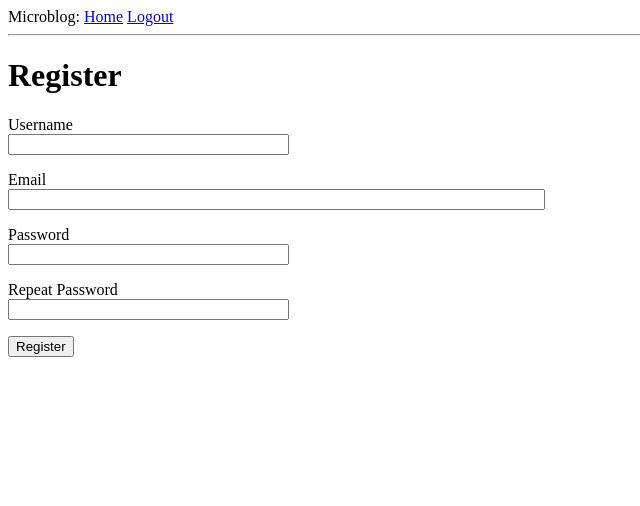
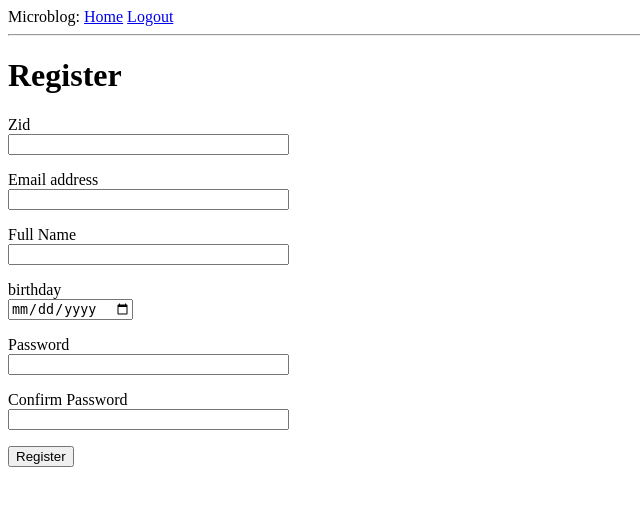
Before and after one commit to peterzzshi/UNSW-Talk, a Flask app: template app/templates/register.jinja2 in a window 1280 px wide. Shown: the top 506 px of the page, without its empty margins (0-640 px from the left). Run offline with Flask 2, Linux system fonts and the light colour scheme; the template is opened without the code that fills it: values that come from a table or form of the project are taken from there, others are empty; the visitor is signed in with stand-in values (Sample User, id 1); parts of the project's set-up code (start-up, migrations or seed data) failed here and were passed over.

Commit message:
registration endpoint
fixed the database and replicate the model

```diff
--- a/app/__init__.py
+++ b/app/__init__.py
@@ -2,15 +2,14 @@ from flask import Flask
 from config import Config
 
 from pymongo import MongoClient
-from flask_migrate import Migrate
 from flask_login import LoginManager
+
 
 app = Flask(__name__)
 app.config.from_object(Config)
 
 client = MongoClient('localhost', 27017)
 db = client["UNSW-Talk"]
-# migrate = Migrate(app, db)
 login = LoginManager(app)
 login.login_view = 'login'
 
--- a/app/forms.py
+++ b/app/forms.py
@@ -1,5 +1,5 @@
 from flask_wtf import FlaskForm
-from wtforms import StringField, PasswordField, BooleanField, SubmitField
+from wtforms import StringField, PasswordField, DateField, BooleanField, SubmitField
 from wtforms.fields.html5 import EmailField
 from wtforms.validators import ValidationError, DataRequired, Email, EqualTo
 
@@ -9,22 +9,27 @@ from app.models import Student
 class LoginForm(FlaskForm):
     email = EmailField('Email address', [DataRequired(), Email()])
 
-    # username = StringField('Username', validators=[DataRequired()])
     password = PasswordField('Password', validators=[DataRequired()])
     remember_me = BooleanField('Remember Me')
     submit = SubmitField('Sign In')
 
 
 class RegistrationForm(FlaskForm):
-    username = StringField('Username', validators=[DataRequired()])
-    email = StringField('Email', validators=[DataRequired(), Email()])
+    zid = StringField('Zid', validators=[DataRequired()])
+    email = EmailField('Email address', validators=[DataRequired(), Email()])
+
+    full_name = StringField('Full Name', validators=[DataRequired()])
+    birthday = DateField("birthday", validators=[DataRequired()])
+    # image = StringField('image', validators=[])
+
     password = PasswordField('Password', validators=[DataRequired()])
     password2 = PasswordField(
-        'Repeat Password', validators=[DataRequired(), EqualTo('password')])
+        'Confirm Password', validators=[DataRequired(), EqualTo('password')])
+
     submit = SubmitField('Register')
 
 
-    def validate_email(self, email):
-        student = Student.get_by_email(email)
-        if student is not None:
-            raise ValidationError('Please use a different email address.')
+    # def validate_email(self, email):
+    #     student = Student.get_by_email(email)
+    #     if student is not None:
+    #         raise ValidationError('Please use a different email address.')
--- a/app/models.py
+++ b/app/models.py
@@ -1,10 +1,6 @@
-from app import db
-# import uuid
+from app import db, login
 from werkzeug.security import generate_password_hash, check_password_hash
-from app import login
 from flask_login import UserMixin
-
-
 
 
 @login.user_loader
@@ -16,10 +12,10 @@ class Student(UserMixin):
     def __init__(self, _id, email, password, full_name, birthday, image=None, friends=None, program=None, courses=None, home_suburb=None, home_latitude=None, home_longitude=None):
         self._id = _id
         self.email = email
-        self.password_hash = generate_password_hash(password)
+        self.password = password
+        # self.password_hash = generate_password_hash(password)
         self.full_name = full_name
         self.birthday = birthday
-        # self._id = uuid.uuid4().hex if _id is None else _id
         self.image = image
         self.friends = friends
         self.program = program
@@ -28,8 +24,8 @@ class Student(UserMixin):
         self.home_latitude = home_latitude
         self.home_longitude = home_longitude
 
-    # def __repr__(self):
-    #     return '<User {}, name: {}>'.format(self.zid, self.full_name)
+    def __repr__(self):
+        return '<User {}, name: {}>'.format(self._id, self.full_name)
 
     def get_id(self):
         return self._id
@@ -38,27 +34,25 @@ class Student(UserMixin):
     #     self.password_hash = generate_password_hash(password)
 
 
-
-    def check_password(self, password):
-        return check_password_hash(self.password_hash, password)
+    # def check_password(self, password):
+    #     return check_password_hash(self.password_hash, password)
 
     @classmethod
     def get_by_id(cls, _id):
         data = db["students"].find_one({"_id": _id})
         return cls(**data) if data else None
 
-
     @classmethod
     def get_by_email(cls, email):
         data = db["students"].find_one({"email": email})
         return cls(**data) if data else None
 
-    # @property
     def json(self):
         return {
             "_id": self._id,
             "email": self.email,
-            "password": self.password_hash,
+            "password": self.password,
+            # "password_hash": self.password_hash,
             "full_name": self.full_name,
             "birthday": self.birthday,
             "image": self.image,
@@ -69,9 +63,9 @@ class Student(UserMixin):
             "home_latitude": self.home_latitude,
             "home_longitude": self.home_longitude
         }
-    #
-    # def save_to_mongo(self):
-    #     db["students"].insert(self.json())
+
+    def save_to_mongo(self):
+        db["students"].insert(self.json())
 
 
 
@@ -80,12 +74,13 @@ class Student(UserMixin):
 
 
 
-data = Student.get_by_email("z5195734@unsw.edu.au")
+# data = Student.get_by_email("z5195734@unsw.edu.au")
+#
+# print(data.json())
 
-print(data.json())
+student = Student("z5195731", 'z5195731@unsw.edu.au', 12345, "Luke Wang", '1999-09-22')
+# print(student)
+# student.save_to_mongo()
+# print(student)
 
-# student = Student("z5195734", 'z5195734@unsw.edu.au', "12345", "Luke Wang", '1999-09-22')
-# print(student)
-# print(student.json())
-
-# print(Student.get_by_id(_id="z5195734"))
+# print(Student.get_by_id(_id="z5195731"))
--- a/app/templates/index.jinja2
+++ b/app/templates/index.jinja2
@@ -8,9 +8,9 @@
 {% endblock %}
 
 
-{% block body %}
+{% block content %}
 
-    <h1>Hi, {{ current_user.username }}!</h1>
+    <h1>Hi, {{ current_user.full_name }}!</h1>
 {#    {% for post in posts %}#}
 {#        <div><p>{{ post.author.username }} says: <b>{{ post.body }}</b></p></div>#}
 {#    {% endfor %}#}
--- a/app/templates/register.jinja2
+++ b/app/templates/register.jinja2
@@ -2,36 +2,139 @@
 
 {% block content %}
     <h1>Register</h1>
-    <form action="" method="post">
+
+
+    <form action="" method="post" novalidate>
         {{ form.hidden_tag() }}
         <p>
-            {{ form.username.label }}<br>
-            {{ form.username(size=32) }}<br>
-            {% for error in form.username.errors %}
-            <span style="color: red;">[{{ error }}]</span>
+            {{ form.zid.label }}<br>
+            {{ form.zid(size=32) }}<br>
+            {% for error in form.zid.errors %}
+                <span style="color: red;">[{{ error }}]</span>
             {% endfor %}
         </p>
         <p>
             {{ form.email.label }}<br>
-            {{ form.email(size=64) }}<br>
+            {{ form.email(size=32) }}<br>
             {% for error in form.email.errors %}
-            <span style="color: red;">[{{ error }}]</span>
+                <span style="color: red;">[{{ error }}]</span>
+            {% endfor %}
+        </p>
+        <p>
+            {{ form.full_name.label }}<br>
+            {{ form.full_name(size=32) }}<br>
+            {% for error in form.full_name.errors %}
+                <span style="color: red;">[{{ error }}]</span>
+            {% endfor %}
+        </p>
+        <p>
+            {{ form.birthday.label }}<br>
+            {{ form.birthday(size=32) }}<br>
+            {% for error in form.birthday.errors %}
+                <span style="color: red;">[{{ error }}]</span>
             {% endfor %}
         </p>
         <p>
             {{ form.password.label }}<br>
             {{ form.password(size=32) }}<br>
             {% for error in form.password.errors %}
-            <span style="color: red;">[{{ error }}]</span>
+                <span style="color: red;">[{{ error }}]</span>
             {% endfor %}
         </p>
         <p>
             {{ form.password2.label }}<br>
             {{ form.password2(size=32) }}<br>
             {% for error in form.password2.errors %}
-            <span style="color: red;">[{{ error }}]</span>
+                <span style="color: red;">[{{ error }}]</span>
             {% endfor %}
         </p>
         <p>{{ form.submit() }}</p>
     </form>
+
+
+
+
+    {#    <form action="" method="post" novalidate>#}
+    {#        {{ form.hidden_tag() }}#}
+    {#        <p>#}
+    {#            {{ form.email.label }}<br>#}
+    {#            {{ form.email(size=64) }}<br>#}
+    {#            {% for error in form.email.errors %}#}
+    {#            <span style="color: red;">[{{ error }}]</span>#}
+    {#            {% endfor %}#}
+    {#        </p>#}
+    {#        <p>#}
+    {#            {{ form.password.label }}<br>#}
+    {#            {{ form.password(size=32) }}<br>#}
+    {#            {% for error in form.password.errors %}#}
+    {#            <span style="color: red;">[{{ error }}]</span>#}
+    {#            {% endfor %}#}
+    {#        </p>#}
+    {#        <p>#}
+    {#            {{ form.password2.label }}<br>#}
+    {#            {{ form.password2(size=32) }}<br>#}
+    {#            {% for error in form.password2.errors %}#}
+    {#            <span style="color: red;">[{{ error }}]</span>#}
+    {#            {% endfor %}#}
+    {#        </p>#}
+    {#        <p>{{ form.submit() }}</p>#}
+    {#    </form>#}
+
+
+
+
+
+    {#    <form action="" method="post" novalidate>#}
+    {#        {{ form.hidden_tag() }}#}
+    {#        <p>#}
+    {#            {{ form.zid.label }}<br>#}
+    {#            {{ form.zid(size=32) }}<br>#}
+    {#            {% for error in form.zid.errors %}#}
+    {#            <span style="color: red;">[{{ error }}]</span>#}
+    {#            {% endfor %}#}
+    {#        </p>#}
+    {#        <p>#}
+    {#            {{ form.email.label }}<br>#}
+    {#            {{ form.email(size=64) }}<br>#}
+    {#            {% for error in form.email.errors %}#}
+    {#                <span style="color: red;">[{{ error }}]</span>#}
+    {#            {% endfor %}#}
+    {#        </p>#}
+    {#        <p>#}
+    {#            {{ form.full_name.label }}<br>#}
+    {#            {{ form.full_name(size=32) }}<br>#}
+    {#            {% for error in form.full_name.errors %}#}
+    {#            <span style="color: red;">[{{ error }}]</span>#}
+    {#            {% endfor %}#}
+    {#        </p>#}
+    {#        <p>#}
+    {#            {{ form.birthday.label }}<br>#}
+    {#            {{ form.birthday(size=32) }}<br>#}
+    {#            {% for error in form.birthday.errors %}#}
+    {#            <span style="color: red;">[{{ error }}]</span>#}
+    {#            {% endfor %}#}
+    {#        </p>#}
+    {#        <p>#}
+    {#            {{ form.image.label }}<br>#}
+    {#            {{ form.image(size=32) }}<br>#}
+    {#            {% for error in form.image.errors %}#}
+    {#            <span style="color: red;">[{{ error }}]</span>#}
+    {#            {% endfor %}#}
+    {#        </p>#}
+    {#        <p>#}
+    {#            {{ form.password.label }}<br>#}
+    {#            {{ form.password(size=32) }}<br>#}
+    {#            {% for error in form.password.errors %}#}
+    {#                <span style="color: red;">[{{ error }}]</span>#}
+    {#            {% endfor %}#}
+    {#        </p>#}
+    {#        <p>#}
+    {#            {{ form.password2.label }}<br>#}
+    {#            {{ form.password2(size=32) }}<br>#}
+    {#            {% for error in form.password2.errors %}#}
+    {#                <span style="color: red;">[{{ error }}]</span>#}
+    {#            {% endfor %}#}
+    {#        </p>#}
+    {#        <p>{{ form.submit() }}</p>#}
+    {#    </form>#}
 {% endblock %}
```
Also changed, not shown: app/routes.py (+13 -14 lines), mongo.py (+10 -1 lines).
